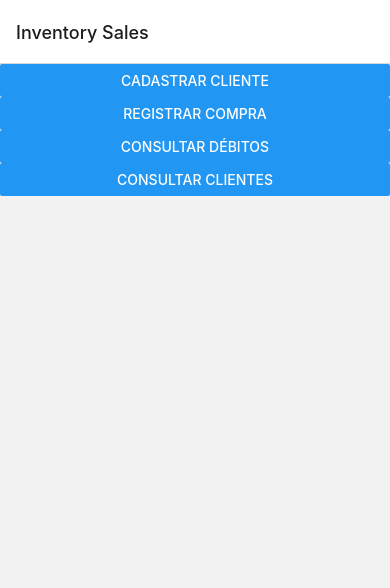
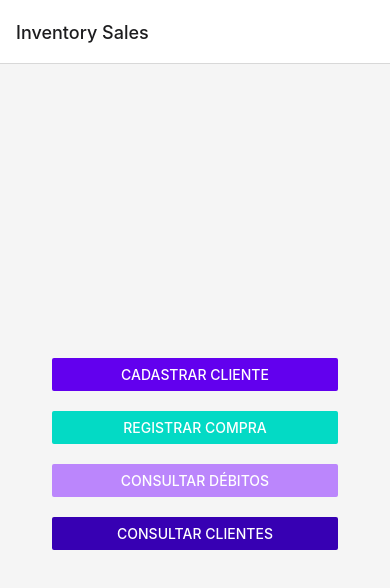
Before and after one commit to LucasSSLV/Inventory_sales, a React Native app: screen / in a window 390 px wide. Shown: the top 588 px of the page. Built offline with nearby package versions, Linux system fonts and the light colour scheme.

Commit message:
tela home estilizada em parte

```diff
--- a/src/components/HomeScreen/HomeScreen.js
+++ b/src/components/HomeScreen/HomeScreen.js
@@ -1,25 +1,38 @@
 import React from "react";
-import { View, Button } from "react-native";
+import { View, Button, StyleSheet } from "react-native";
+import styles from "./style";
 
 export default function HomeScreen({ navigation }) {
   return (
-    <View>
+    <View style={styles.container}>
+      <View style={styles.buttonContainer}>
         <Button
           title="Cadastrar Cliente"
           onPress={() => navigation.navigate("AddClient")}
+          color="#6200EE" // Cor do botão
         />
+      </View>
+      <View style={styles.buttonContainer}>
         <Button
           title="Registrar Compra"
           onPress={() => navigation.navigate("AddPurchase")}
+          color="#03DAC5"
         />
+      </View>
+      <View style={styles.buttonContainer}>
         <Button
           title="Consultar Débitos"
           onPress={() => navigation.navigate("ViewDebts")}
+          color="#BB86FC"
         />
+      </View>
+      <View style={styles.buttonContainer}>
         <Button
           title="Consultar Clientes"
           onPress={() => navigation.navigate("ClientList")}
+          color="#3700B3"
         />
+      </View>
     </View>
   );
 }
--- /dev/null
+++ b/src/components/HomeScreen/style.js
@@ -0,0 +1,17 @@
+import { StyleSheet } from "react-native";
+
+const styles = StyleSheet.create({
+    container: {
+      flex: 1,
+      justifyContent: "center",
+      alignItems: "center",
+      backgroundColor: "#F5F5F5", // Cor de fundo
+      padding: 16,
+    },
+    buttonContainer: {
+      marginVertical: 10, // Espaçamento entre os botões
+      width: "80%", // Largura dos botões
+    },
+  });
+
+export default styles;
```
Also changed, not shown: src/components/AddClientScreen/AddClientScreen.js (+8 -8 lines). Lines whose indentation alone changed are shown as unchanged.
